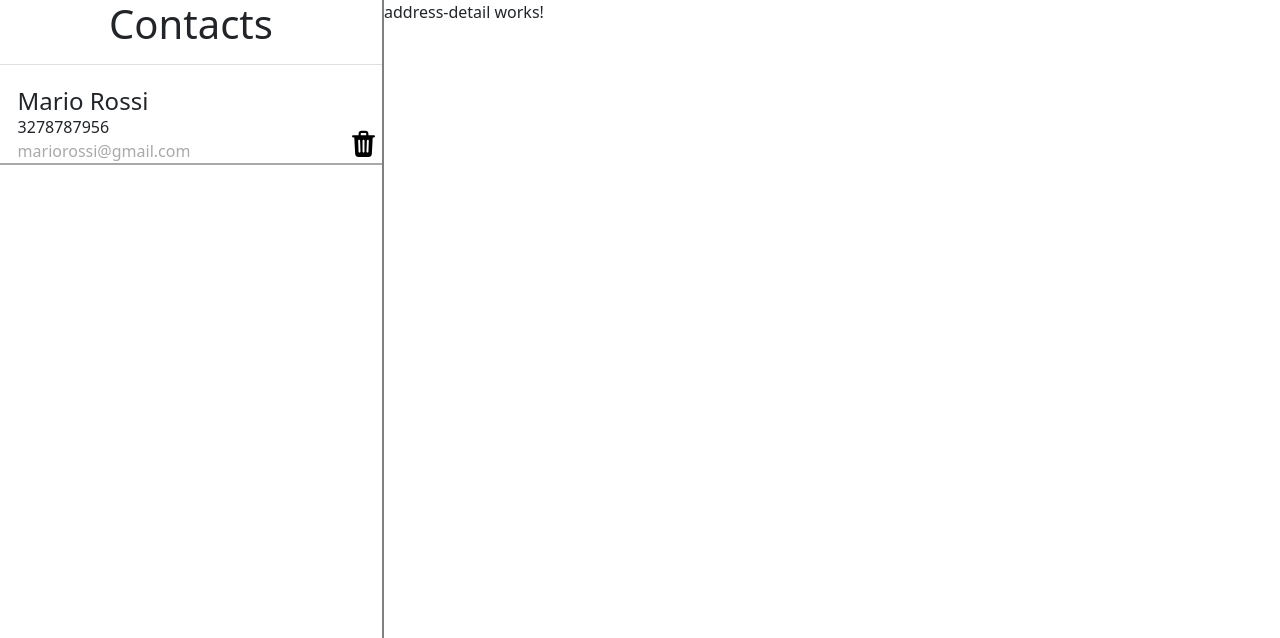
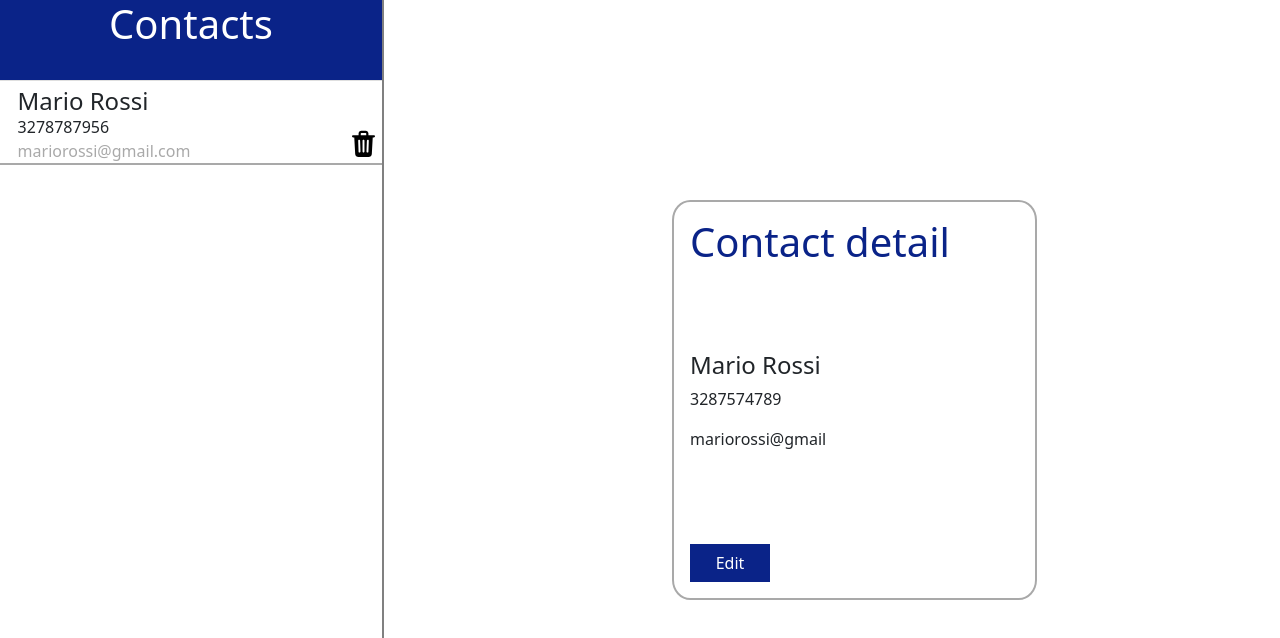
Before and after one commit to CarmeloB4/address-book-project, an Angular app in the folder address-book/: page /address in a window 1280 px wide. Shown: the top 638 px of the page. Built offline with nearby package versions, Linux system fonts and the light colour scheme.

Commit message:
detail card contact

```diff
--- a/address-book/src/app/modules/address-book/pages/address-book/address-book.component.scss
+++ b/address-book/src/app/modules/address-book/pages/address-book/address-book.component.scss
@@ -10,10 +10,25 @@
     border-right: 2px solid grey;
     min-width: 30%;
 
+    .header {
+      width: 100%;
+      height: 5rem;
+      text-align: center;
+      background-color: #0A2388;
+      color: white;
+    }
+
     hr {
       height: 5px;
       width: 100%;
       color: grey;
+      margin: 0;
     }
   }
+
+  .contact-detail {
+    min-width: 70%;
+    margin: auto;
+    padding-left: 18rem;
+  }
 }
--- a/address-book/src/app/modules/address-book/pages/address-detail/address-detail.component.html
+++ b/address-book/src/app/modules/address-book/pages/address-detail/address-detail.component.html
@@ -1 +1,14 @@
-<p>address-detail works!</p>
+<div class="contact-detail d-flex flex-column justify-content-between">
+  <div class="detail-header">
+    <h1>Contact detail</h1>
+  </div>
+  <div class="detail-body">
+    <!--    all input field-->
+    <h4>Mario Rossi</h4>
+    <p>3287574789</p>
+    <p>mariorossi@gmail</p>
+  </div>
+  <div class="detail-action">
+    <button class="btn">Edit</button>
+  </div>
+</div>
--- a/address-book/src/app/modules/address-book/pages/address-detail/address-detail.component.scss
+++ b/address-book/src/app/modules/address-book/pages/address-detail/address-detail.component.scss
@@ -0,0 +1,22 @@
+.contact-detail {
+  width: 60%;
+  height: 400px;
+  padding: 1rem;
+  border: 2px solid darkgrey;
+  border-radius: 5%;
+
+  .detail-header {
+    color: #0A2388;
+  }
+
+  .detail-action {
+    width: 5rem;
+    text-align: center;
+    background-color: #0A2388;
+
+    button {
+      color: #fff;
+      //toggle click style
+    }
+  }
+}
```
Also changed, not shown: address-book/src/app/modules/address-book/components/contact-card/contact-card.component.html (+4 -4 lines).
